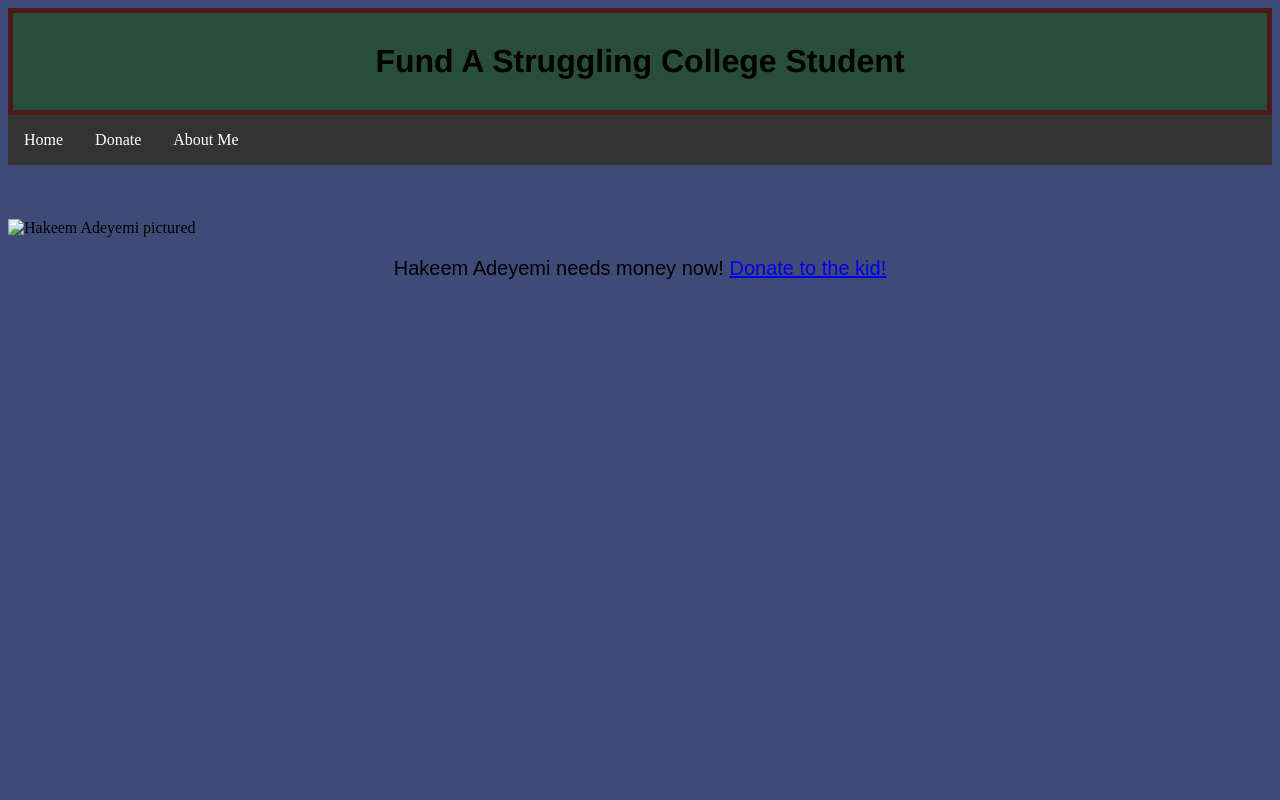
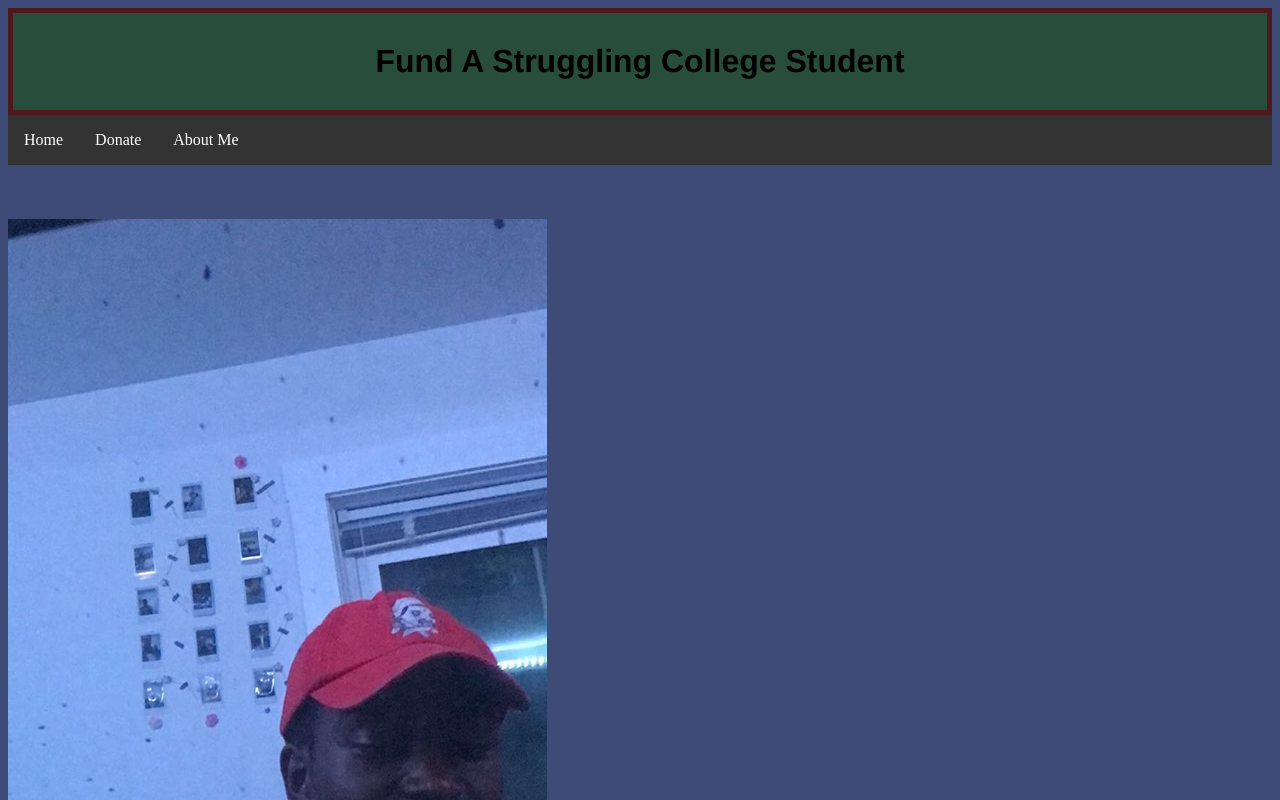
Before and after one commit to hakeez/special-octo-dollop, a plain HTML site: page index.html in a window 1280 px wide. Shown: the top 800 px of the page. Drawn offline with Linux system fonts and the light colour scheme.

Commit message:
Update index.html

```diff
--- a/index.html
+++ b/index.html
@@ -37,7 +37,7 @@
       </ul>
 
     <br /> <br /> <br />
-    <img scr="https://hakeez.github.io/special-octo-dollop/me.jpg" alt="Hakeem Adeyemi pictured">
+    <img src="https://hakeez.github.io/special-octo-dollop/me.jpg" alt="Hakeem Adeyemi pictured">
     <p> Hakeem Adeyemi needs money now!
       <a href="https://hakeez.github.io/special-octo-dollop/donate"> Donate to the kid! </a>
     </p>
```
